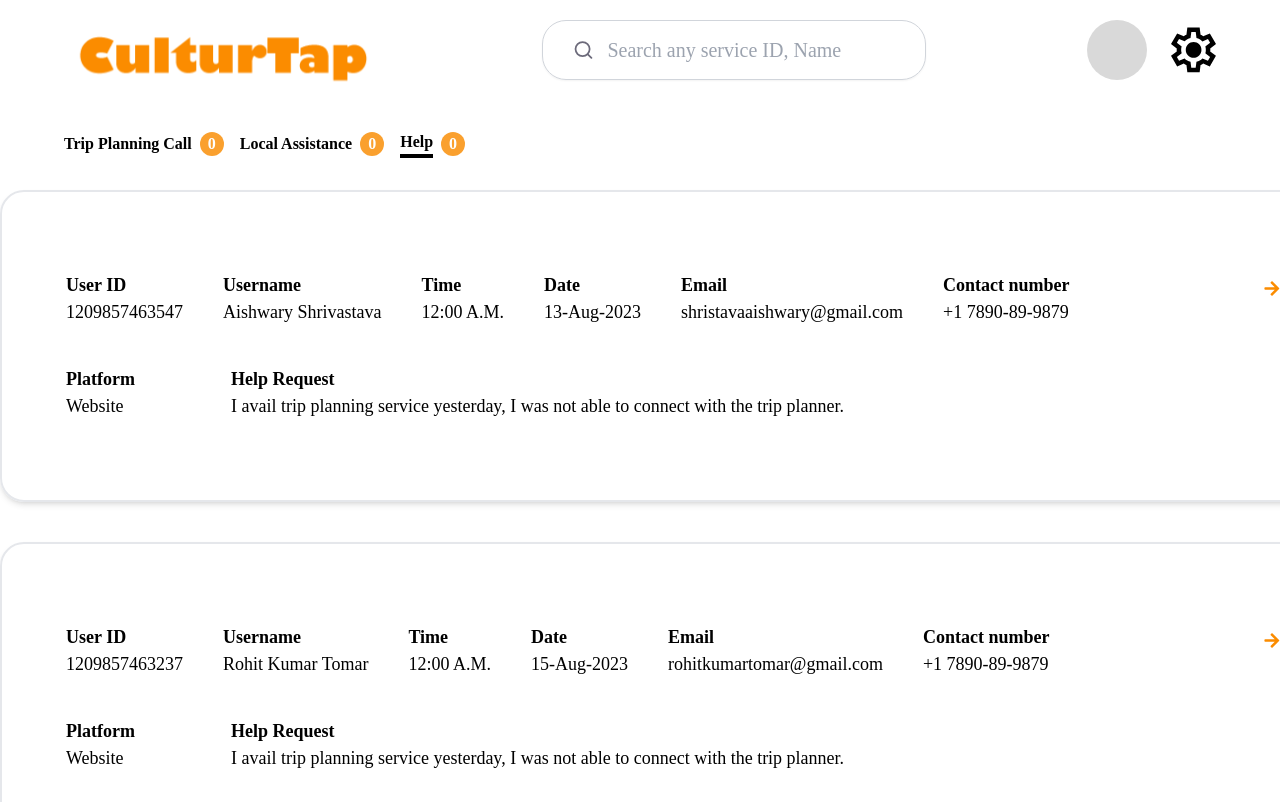
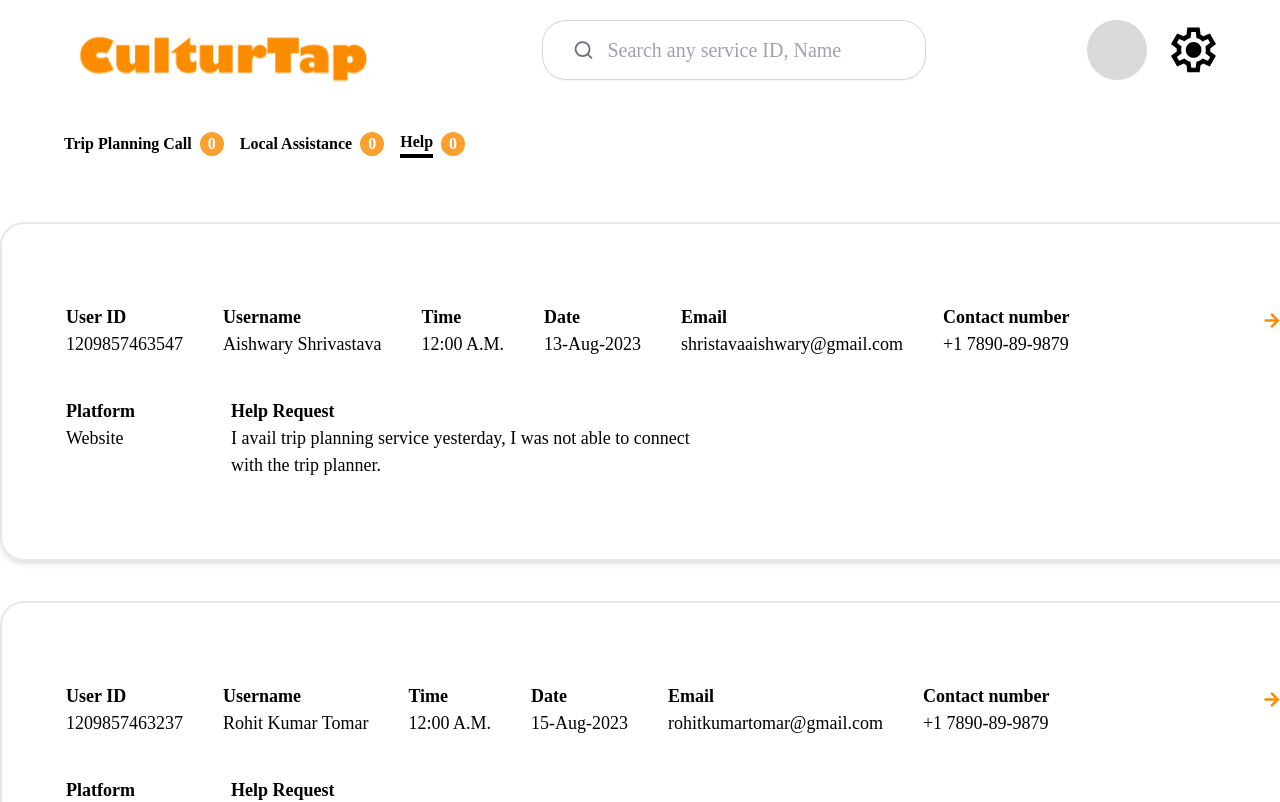
Before and after one commit to kumar-vivek-18/cultur-tap, a React (Create React App) app in the folder frontend/: page /help in a window 1280 px wide. Shown: the top 802 px of the page. Built offline with nearby package versions, Linux system fonts and the light colour scheme.

Commit message:
modified

```diff
--- a/frontend/src/components/help/Help.js
+++ b/frontend/src/components/help/Help.js
@@ -26,7 +26,7 @@ const Help = () => {
         paymentTo: "Rohit"
     }]
     return (
-        <div className='flex flex-col gap-10 items-center pt-8 mb-16 max-sm:w-[380px] '>
+        <div className='flex flex-col gap-10 md:pt-16 items-center pt-8 mb-16 max-sm:w-[380px] '>
 
             {
                 services.map((service) => {
--- a/frontend/src/components/local assistance/LocalAssistance.js
+++ b/frontend/src/components/local assistance/LocalAssistance.js
@@ -49,7 +49,7 @@ const LocalAssistance = () => {
     }];
     return (
         <div className='max-md:px-4 max-md:py-8 px-16 pt-16 mx-auto pb-16'>
-            <div className='flex flex-col gap-10 justify-center '>
+            <div className='flex flex-col gap-10 justify-center md:items-center'>
                 {services.map((service) => {
                     return <ServiceCard service={service} key={service.serviceID} />
                 })}
--- a/frontend/src/components/utils/HelpCard.js
+++ b/frontend/src/components/utils/HelpCard.js
@@ -47,7 +47,7 @@ const HelpCard = ({ service }) => {
                     </div>
                     <div className='max-md:flex max-md:flex-col '>
                         <p className='font-semibold'>Help Request</p>
-                        <p className=' max-md:w-[320px]'>{service.helpRequest}</p>
+                        <p className=' max-md:w-[320px] md:w-3/4'>{service.helpRequest}</p>
                     </div>
                 </div>
 
```
